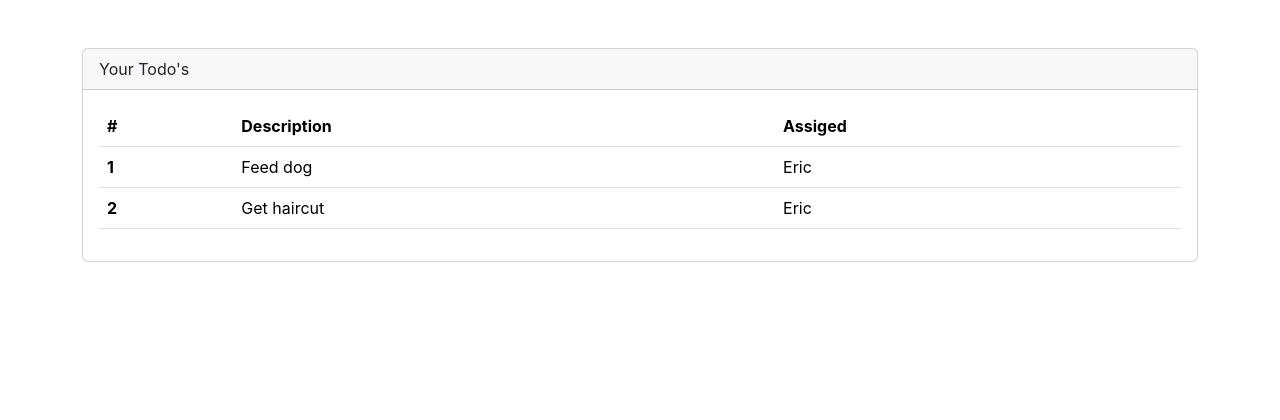
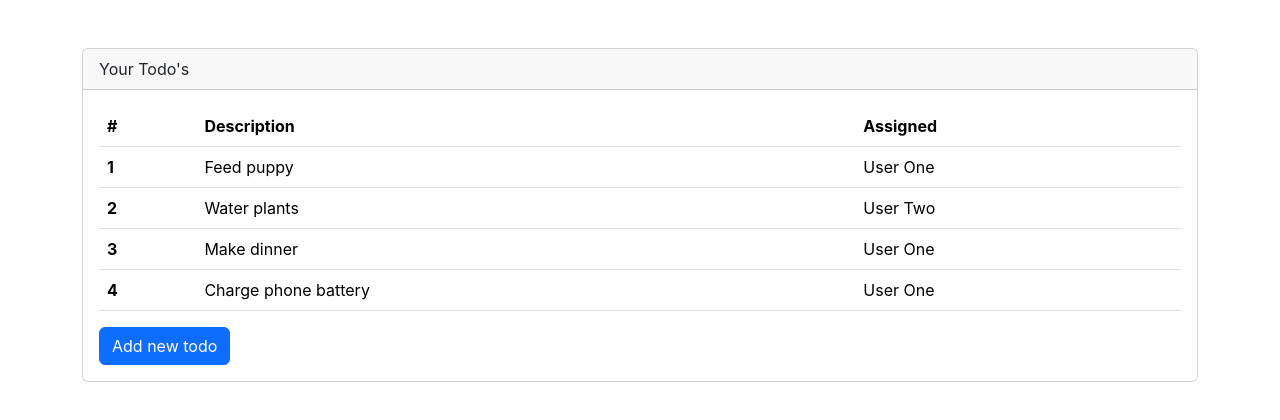
Before and after one commit to OCALGREEN/react-todos, a React (Create React App) app: page / in a window 1280 px wide. Shown: the top 420 px of the page. Built offline with nearby package versions, Linux system fonts and the light colour scheme.

Commit message:
added onClick button to add todos

```diff
--- a/src/App.js
+++ b/src/App.js
@@ -1,7 +1,27 @@
 import './App.css';
-import TodoRowItem from './components/TodoRowItem';
+import React, {useState} from 'react';
+import TodoTable from './components/TodoTable';
 
 function App() {
+
+  const [todos, setTodos] = useState([
+    {rowNumber: 1, rowDescription: "Feed puppy", rowAssigned: "User One"},
+    {rowNumber: 2, rowDescription: "Water plants", rowAssigned: "User Two"},
+    {rowNumber: 3, rowDescription: "Make dinner", rowAssigned: "User One"},
+    {rowNumber: 4, rowDescription: "Charge phone battery", rowAssigned: "User One"}
+  ])
+
+  const addTodo = () => {
+    if(todos.length > 0) {
+      const newTodo = {
+        rowNumber: todos.length + 1,
+        rowDescription: "New Todo",
+        rowAssigned: "User Three"
+      };
+      setTodos(todos => [...todos, newTodo])
+    }
+  }
+
   return (
     <div className="mt-5 container">
       <dvi className="card">
@@ -9,23 +29,10 @@ function App() {
           Your Todo's
         </div>
         <div className="card-body">
-          <table className="table table-hover">
-            <thead>
-              <tr>
-                <th scope="col">#</th>
-                <th scope="col">Description</th>
-                <th scope="col">Assiged</th>
-              </tr>
-            </thead>
-            <tbody>
-              <TodoRowItem/>
-              <tr>
-                <th scope="row">2</th>
-                <td>Get haircut</td>
-                <td>Eric</td>
-              </tr>
-            </tbody>
-          </table>
+          <TodoTable todos={todos}/>
+          <button className="btn btn-primary" onClick={addTodo}>
+            Add new todo
+          </button>
         </div>
       </dvi>
     </div>
--- a/src/components/TodoRowItem.js
+++ b/src/components/TodoRowItem.js
@@ -1,11 +1,12 @@
 
 
-function TodoRowItem() {
+function TodoRowItem(props) {
+
     return (
         <tr>
-            <th scope="row">1</th>
-            <td>Feed dog</td>
-            <td>Eric</td>
+            <th scope="row">{props.rowNumber}</th>
+            <td>{props.rowDescription}</td>
+            <td>{props.rowAssigned}</td>
         </tr>
     )
 }
--- /dev/null
+++ b/src/components/TodoTable.js
@@ -0,0 +1,26 @@
+import TodoRowItem from "./TodoRowItem"
+
+function TodoTable(props) {
+    return (
+        <table className="table table-hover">
+            <thead>
+                <tr>
+                    <th scope="col">#</th>
+                    <th scope="col">Description</th>
+                    <th scope="col">Assigned</th>
+                </tr>
+            </thead>
+            <tbody>
+                {props.todos.map(todo => (
+                    <TodoRowItem
+                        rowNumber={todo.rowNumber}
+                        rowDescription={todo.rowDescription}
+                        rowAssigned={todo.rowAssigned}
+                    />
+                ))}
+            </tbody>
+        </table>
+    )
+}
+
+export default TodoTable
```
